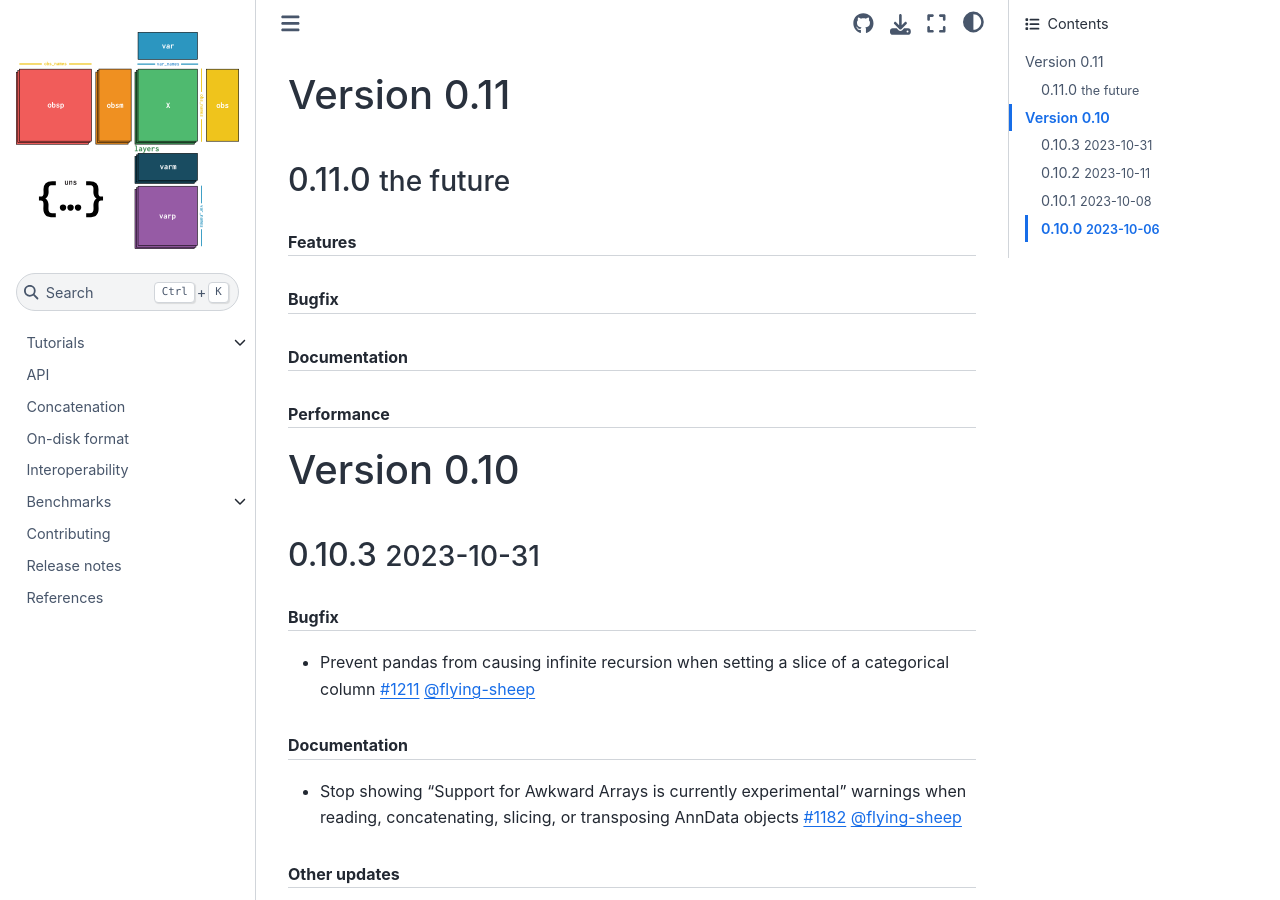
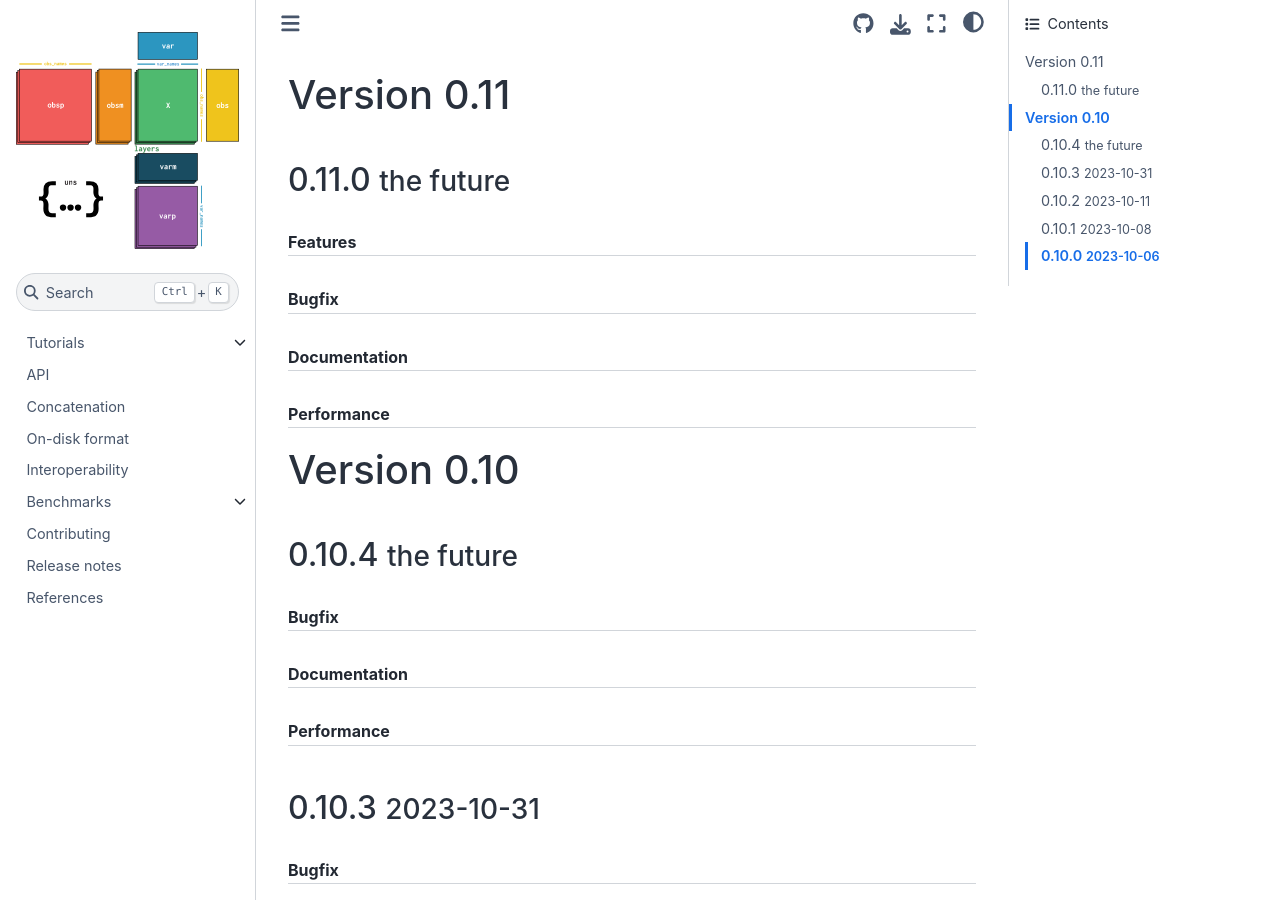
Before and after one commit to scverse/anndata, a Sphinx documentation site: the page built from docs/release-notes/release-latest.md, in a window 1280 px wide and 900 px high. Built offline with Sphinx 7.4.7 and the Sphinx Book theme 1.1.4, drawn with Linux system fonts in a browser that asks for light colours.

Commit message:
Start 0.10.4

````diff
--- /dev/null
+++ b/docs/release-notes/0.10.4.md
@@ -0,0 +1,10 @@
+### 0.10.4 {small}`the future`
+
+```{rubric} Bugfix
+```
+
+```{rubric} Documentation
+```
+
+```{rubric} Performance
+```
--- a/docs/release-notes/release-latest.md
+++ b/docs/release-notes/release-latest.md
@@ -4,6 +4,9 @@
 ```
 
 ## Version 0.10
+
+```{include} /release-notes/0.10.4.md
+```
 
 ```{include} /release-notes/0.10.3.md
 ```
````
